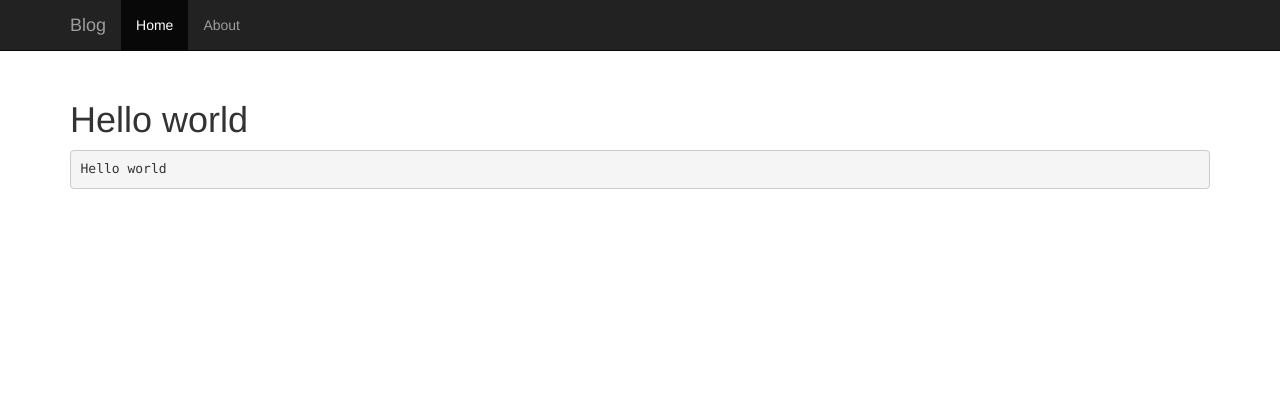
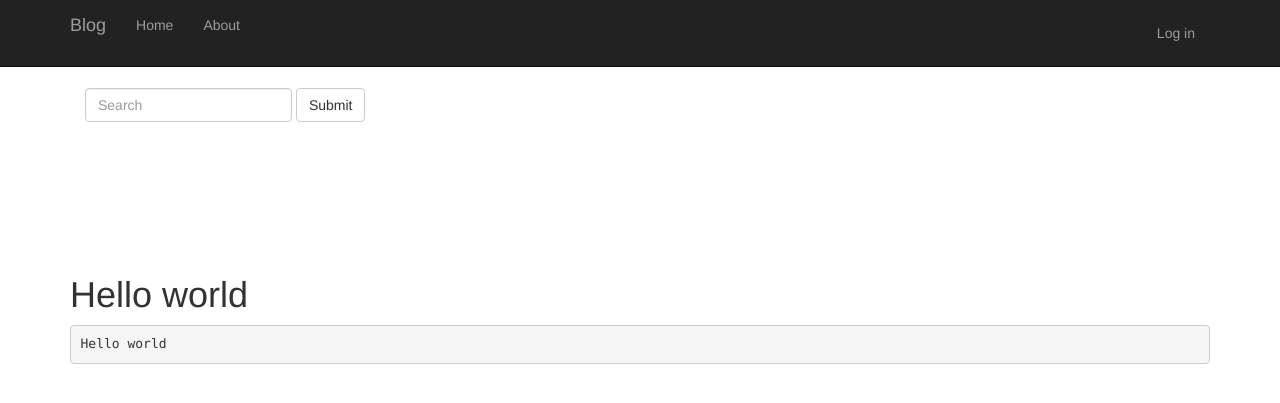
Before and after one commit to NevermindWhoIsGreen/MyBlog, a Django app: page /article/1/ in a window 1280 px wide. Shown: the top 403 px of the page. Run offline with Django 3.2, Linux system fonts and the light colour scheme; data comes from the database, SQL or seed files in the repository; both versions use the stored data as it was after the commit; some libraries are stand-ins or nearby versions.

Commit message:
search_r, form for new article, authentication

```diff
--- a/blog/models.py
+++ b/blog/models.py
@@ -7,6 +7,8 @@ class Article(models.Model):
     title = models.CharField(max_length= 200)
     text = models.TextField()
     user = models.ForeignKey(User)
+    created_at = models.DateTimeField(auto_now_add=True)
+    updated_at = models.DateTimeField(auto_now=True)
 
     def __str__(self):
         return self.title
--- /dev/null
+++ b/blog/static/blog/ajaxsearch.js
@@ -0,0 +1,29 @@
+$(function(){
+    $('#search').on('keyup', function(){
+       var _this = $(this),
+               found = $('#main-search-found');
+        if (_this.val().length >= 3) {
+            $.ajax({
+                type: "POST",
+                url: "/search/",
+                data: {
+                    'search_query': $('#search').val(),
+                    'csrfmiddlewaretoken': $("input[name=csrfmiddlewaretoken]").val()
+                },
+                dataType: 'html',
+                success: function(data){
+                    found.html(data).slideDown();
+                    console.log(data);
+                }
+            });
+        } else {
+            found.slideUp();
+        }
+    }).on('focusout', function(){
+        $('#main-search-found').slideUp();
+    }).on('focus', function(){
+        if ($(this).val().length >= 3) {
+            $('#main-search-found').slideDown();
+        }
+    });
+});
--- a/blog/static/blog/style.css
+++ b/blog/static/blog/style.css
@@ -5,3 +5,10 @@
 h4 {
     margin-top: 50px;
 }
+
+#main-search-found{
+    position: absolute;
+    z-index: 10000;
+    background: black;
+    width: 165px;
+}
--- a/blog/templates/blog/base.html
+++ b/blog/templates/blog/base.html
@@ -1,5 +1,6 @@
 {% load staticfiles %}
-<html lang="en"><head>
+<html lang="en">
+<head>
     <meta charset="utf-8">
     <meta http-equiv="X-UA-Compatible" content="IE=edge">
     <meta name="viewport" content="width=device-width, initial-scale=1">
@@ -9,19 +10,11 @@
 
 
     <title>{% block title %}{% endblock %} &ndash; Blog</title>
-
-    <!-- Bootstrap core CSS -->
     <link href="https://maxcdn.bootstrapcdn.com/bootswatch/3.3.7/cyborg/bootstrap.min.css" rel="stylesheet">
-
-
+    <script src="https://ajax.googleapis.com/ajax/libs/jquery/3.2.1/jquery.min.js"></script>
     <!-- Custom styles for this template -->
     <link href="{% static 'blog/style.css' %}" rel="stylesheet">
-
-    <!-- HTML5 shim and Respond.js for IE8 support of HTML5 elements and media queries -->
-    <!--[if lt IE 9]>
-      <script src="https://oss.maxcdn.com/html5shiv/3.7.3/html5shiv.min.js"></script>
-      <script src="https://oss.maxcdn.com/respond/1.4.2/respond.min.js"></script>
-    <![endif]-->
+    <script src="{% static 'blog/ajaxsearch.js' %}"></script>
 </head>
 
 <body>
@@ -29,7 +22,8 @@
 <nav class="navbar navbar-inverse navbar-fixed-top">
     <div class="container">
         <div class="navbar-header">
-          <button type="button" class="navbar-toggle collapsed" data-toggle="collapse" data-target="#navbar" aria-expanded="false" aria-controls="navbar">
+            <button type="button" class="navbar-toggle collapsed" data-toggle="collapse" data-target="#navbar"
+                    aria-expanded="false" aria-controls="navbar">
                 <span class="sr-only">Toggle navigation</span>
                 <span class="icon-bar"></span>
                 <span class="icon-bar"></span>
@@ -39,26 +33,51 @@
         </div>
         <div id="navbar" class="collapse navbar-collapse">
             <ul class="nav navbar-nav">
-            <li class="active"><a href="{% url 'home' %}">Home</a></li>
+                <li><a href="{% url 'home' %}">Home</a></li>
+                {% if user.is_authenticated %}
+                <li><a href="{% url 'new_article' %}">New Article</a></li>
+                {% endif %}
                 <li><a href="{% url 'about' %}">About</a></li>
             </ul>
-        </div><!--/.nav-collapse -->
+            <form class="navbar-form navbar-right">
+            <ul class="nav navbar-nav">
+                {% if user.is_authenticated %}
+                 <li>   <a href="{% url "logout_view" %}">Log out {{ user }}</a></li>
+                {% else %}
+                   <li> <a href="{% url "login_view" %}">Log in</a></li>
+                {% endif %}
+            </ul>
+            </form>
+        </div>
     </div>
 </nav>
+
+<div class="container main-content">
+    {% block search %}
+
+        <div class="form-group">
+            <form class="navbar-form navbar-left" action="/search_r/" method="POST">
+                {% csrf_token %}
+                <input name="search" id="search" class="form-control" placeholder="Search">
+
+                <button type="submit" class="btn btn-default">Submit</button>
+            </form>
+        </div>
+
+        <br><br><br><br>
+        <div id="main-search-found">
+            <!-- here the search result is paste -->
+        </div>
+
+    {% endblock %}
+</div><!-- /.container -->
+
 
 <div class="container main-content">
     {% block content %}
 
     {% endblock %}
-    </div><!-- /.container -->
-
-
-    <!-- Bootstrap core JavaScript
-    ================================================== -->
-    <!-- Placed at the end of the document so the pages load faster -->
-    <script src="https://ajax.googleapis.com/ajax/libs/jquery/1.12.4/jquery.min.js"></script>
-    <script src="https://maxcdn.bootstrapcdn.com/bootstrap/3.3.7/js/bootstrap.min.js"></script>
-
+</div>
 
 
 </body>
--- a/blog/urls.py
+++ b/blog/urls.py
@@ -6,4 +6,9 @@ urlpatterns = [
     url(r'^$', views.home , name='home'),
     url(r'^about/$', views.about , name='about'),
     url(r'^article/(?P<article_id>[0-9]+)/$', views.show_article , name='article'),
+    url(r'^search/$', views.search_product, name='search_product'),
+    url(r'^search_r/$', views.search_r, name='search_r'),
+    url(r'^new_article/$', views.new_article, name='new_article'),
+    url(r'^auth/login/$',views.login_view, name='login_view' ),
+    url(r'^auth/logout/$',views.logout_view, name='logout_view' )
 ]
--- a/blog/views.py
+++ b/blog/views.py
@@ -1,5 +1,12 @@
-from django.shortcuts import render, get_object_or_404
+from django.shortcuts import render, get_object_or_404, redirect
 from blog.models import Article
+from django.db.models import Q
+from django.core.paginator import Paginator, EmptyPage, PageNotAnInteger
+from django.contrib.auth import login, authenticate, logout
+from django.template.context_processors import csrf
+from .forms import PostForm
+from django.utils import timezone
+
 
 
 def home(request):
@@ -13,6 +20,76 @@ def home(request):
 def about(request):
     return render(request, 'blog/about.html')
 
+
 def show_article(request, article_id):
     article = get_object_or_404(Article, id=article_id)
     return render(request, 'blog/article.html', {'article':article})
+
+
+def search_product(request):
+    if request.method == 'POST':
+        search_query = request.POST['search_query']
+    else:
+        search_query = ''
+
+    # Look in Porduct title, short and full descriptions, Category title and parent Category title
+    products = Article.objects.filter(Q(title__icontains=search_query))
+    content = {}
+    content['products'] = products
+
+    return render(request, 'blog/search_result.html', content)
+
+
+def search_r(request):
+    if request.method == 'POST':
+        search_query = request.POST['search']
+    else:
+        search_query = request.GET['search']
+
+    contact_list = Article.objects.filter(Q(title__icontains=search_query))
+    paginator = Paginator(contact_list, 3)
+
+    page = request.GET.get('page')
+    try:
+        contacts = paginator.page(page)
+    except PageNotAnInteger:
+        contacts = paginator.page(1)
+    except EmptyPage:
+        contacts = paginator.page(paginator.num_pages)
+
+    return render(request, 'blog/search_r.html', {'products': contacts,
+                                                  'search_query' : search_query
+                                                  })
+
+def login_view(request):
+    args = {}
+    args.update(csrf(request))
+    if request.POST:
+        username = request.POST['username']
+        password = request.POST['password']
+        user = authenticate(username=username, password=password)
+        if user is not None:
+            login(request, user)
+            return redirect('/')
+        else:
+            args['login_error'] = "Пользователь не найден"
+            return render(request, 'blog/login.html', args)
+    else:
+        return render(request, 'blog/login.html', args)
+
+def logout_view(request):
+    logout(request)
+    return redirect('/')
+
+def new_article(request):
+    form = PostForm(request.POST)
+    if request.method == "POST":
+        if form.is_valid():
+            post = form.save(commit=False)
+            post.user = request.user
+            post.created_at = timezone.now()
+            post.save()
+            return redirect('/')
+    else:
+        form = PostForm()
+    return render(request, 'blog/new_article.html', {'form':form})
```
Also changed, not shown: blog/forms.py (added, +8 -0 lines), blog/migrations/0002_auto_20170615_1922.py (added), db.sqlite3. Lines whose indentation alone changed are shown as unchanged.
